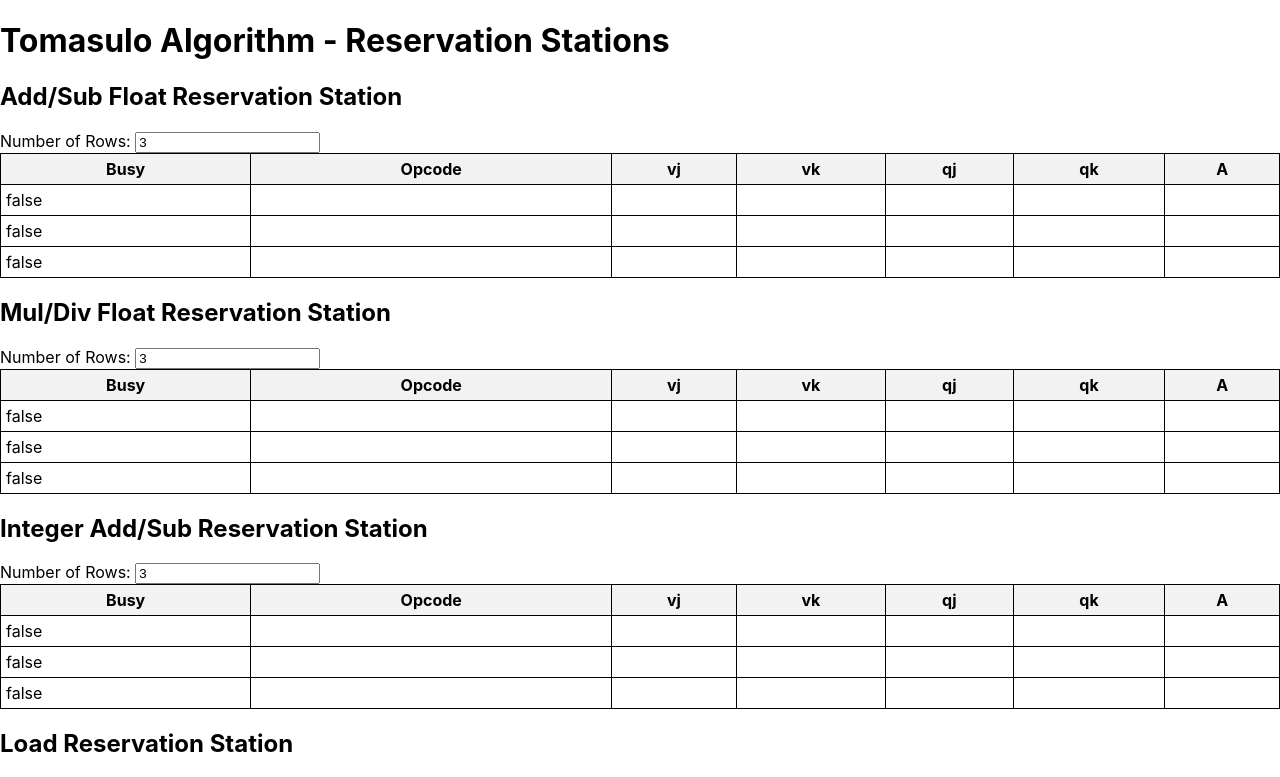
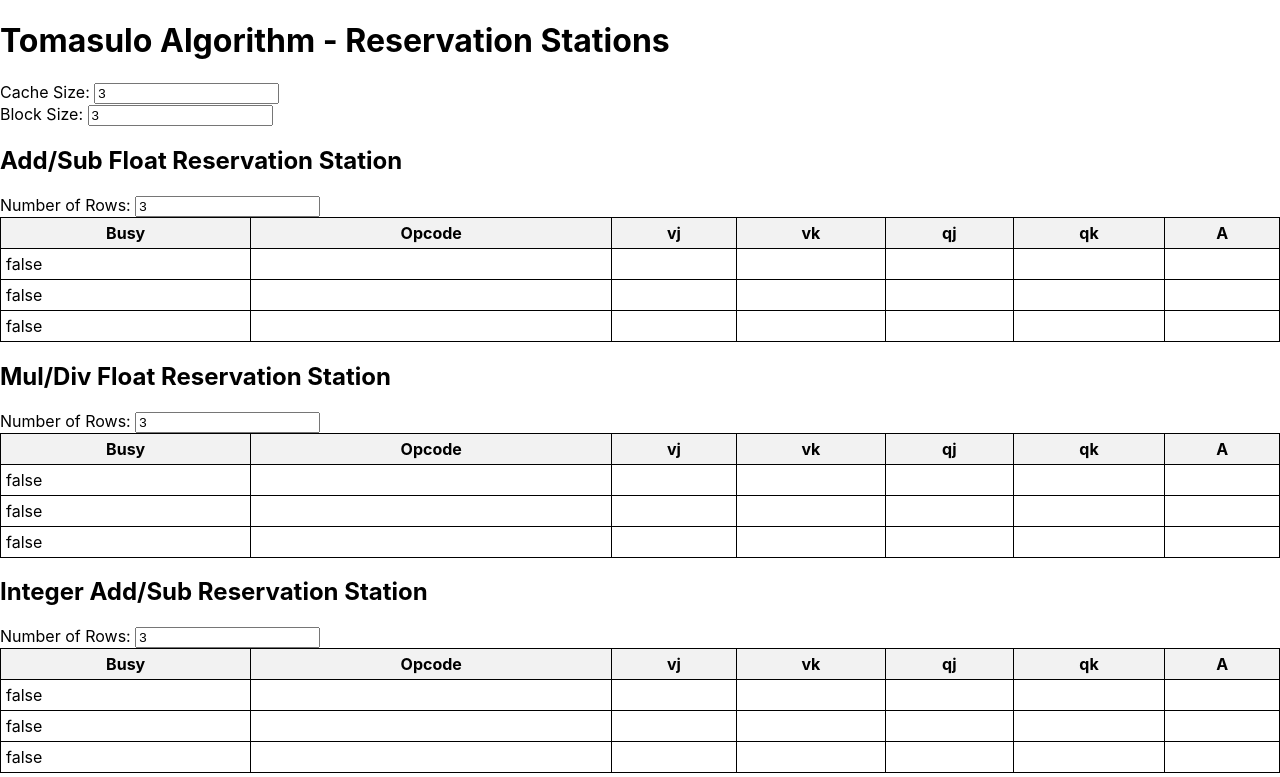
Before and after one commit to mohameddwalid/tomasulo-algorithm-with-React.js, a React (Create React App) app: page / in a window 1280 px wide. Shown: the top 777 px of the page. Built offline with nearby package versions, Linux system fonts and the light colour scheme.

Commit message:
arrays done

```diff
--- a/package.json
+++ b/package.json
@@ -10,7 +10,7 @@
     "react": "^18.3.1",
     "react-dom": "^18.3.1",
     "react-redux": "^9.1.2",
-    "react-scripts": "5.0.1",
+    "react-scripts": "^5.0.1",
     "web-vitals": "^2.1.4"
   },
   "scripts": {
--- a/src/Tomasulo.js
+++ b/src/Tomasulo.js
@@ -7,6 +7,8 @@ const Tomasulo = () => {
   const [intAddSubRows, setIntAddSubRows] = useState(3);
   const [loadRows, setLoadRows] = useState(3);
   const [storeRows, setStoreRows] = useState(3);
+  const [cacheSize, setCacheSize] = useState(3);
+  const [blockSize, setBlockSize] = useState(3);
 
   // Reservation station states
   const [addSubFloat, setAddSubFloat] = useState([]);
@@ -14,7 +16,14 @@ const Tomasulo = () => {
   const [intAddSub, setIntAddSub] = useState([]);
   const [load, setLoad] = useState([]);
   const [store, setStore] = useState([]);
+  const [dataBus, setDataBus] = useState([
+    {
+      tag: '',
+      value: ''
+    }
 
+  ]);
+ console.log(dataBus);
   // Instructions state
   const [instructions, setInstructions] = useState([]);
   const [inputInstructions, setInputInstructions] = useState('');
@@ -34,9 +43,34 @@ const Tomasulo = () => {
 
   useEffect(() => {
     initializeTables();
-  }, [addSubFloatRows, mulDivFloatRows, intAddSubRows, loadRows, storeRows]);
+  }, [addSubFloatRows, mulDivFloatRows, intAddSubRows, loadRows, storeRows,cacheSize,blockSize]);
 
   const initializeTables = () => {
+
+
+    const block = Array.from({ length: parseInt(blockSize) }, () => ({
+      address: '',
+      value: '',
+    }));
+
+    const cache = Array.from({ length: parseInt(cacheSize) }, () => ({
+      block,
+
+
+    }));
+
+
+
+
+
+
+
+    console.log(cache);
+    console.log(block);
+
+
+
+
     const emptyAddSubFloat = Array.from({ length: parseInt(addSubFloatRows) }, () => ({
       busy: false,
       opcode: '',
@@ -46,6 +80,7 @@ const Tomasulo = () => {
       qk: '',
       A: '',
     }));
+    console.log(emptyAddSubFloat);
 
     const emptyMulDivFloat = Array.from({ length: parseInt(mulDivFloatRows) }, () => ({
       busy: false,
@@ -92,8 +127,13 @@ const Tomasulo = () => {
       if (parts.length >= 3 && parts.length <= 4) {
         return { instruction: line.trim(), value: '' };
       }
+
+
+
       return null;
     }).filter(Boolean);
+
+    console.log(parsedInstructions);
 
     setInstructions((prevInstructions) => [...prevInstructions, ...parsedInstructions]);
 
@@ -251,6 +291,22 @@ const Tomasulo = () => {
   return (
     <div>
       <h1>Tomasulo Algorithm - Reservation Stations</h1>
+      <div>
+          <label>Cache Size: </label>
+          <input
+            type="number"
+            value={cacheSize}
+            onChange={(e) => setCacheSize(e.target.value)}
+          />
+        </div>
+        <div>
+          <label>Block Size: </label>
+          <input
+            type="number"
+            value={blockSize}
+            onChange={(e) => setBlockSize(e.target.value)}
+          />
+        </div>
       <div>
         <h2>Add/Sub Float Reservation Station</h2>
         <label>Number of Rows: </label>
```
Also changed, not shown: 1 other file (tests, documents, lock files or other folders).
